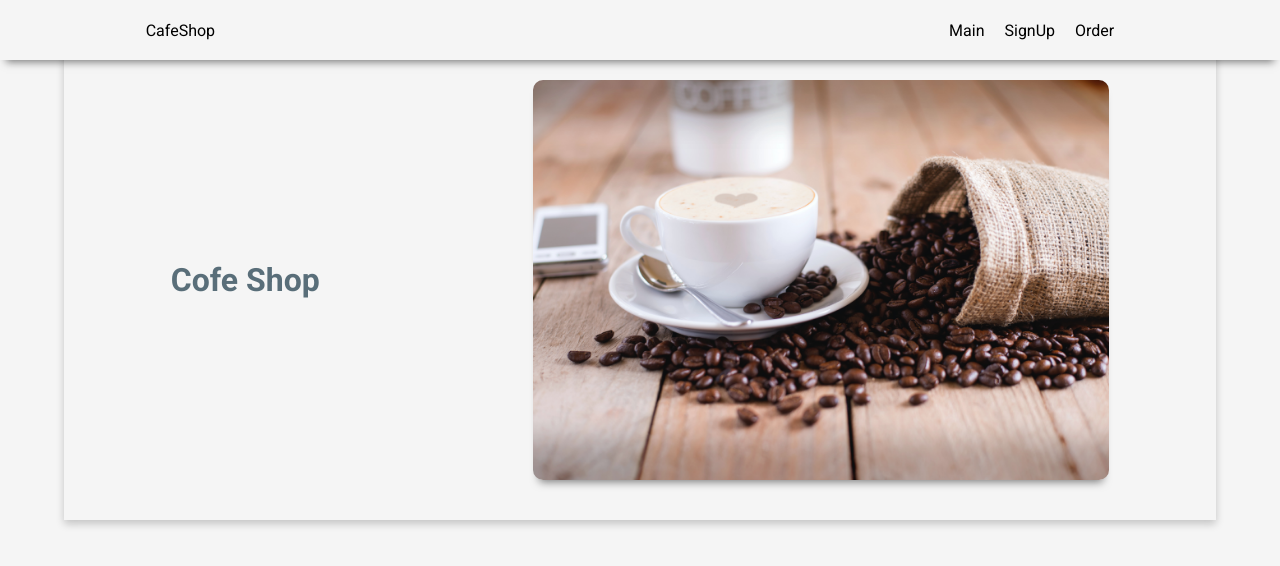
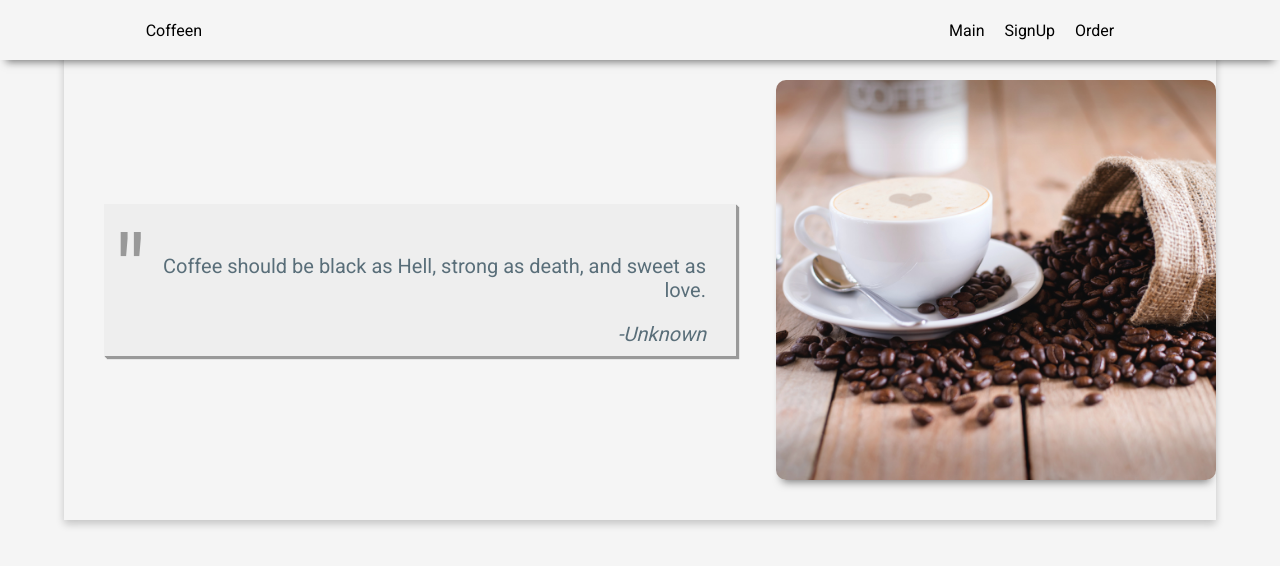
Before and after one commit to MikeShveyn/cafeProject, a React (Create React App) app: page / in a window 1280 px wide. Shown: the top 566 px of the page. Built offline with nearby package versions, Linux system fonts and the light colour scheme.

Commit message:
little design changes

```diff
--- a/package.json
+++ b/package.json
@@ -14,7 +14,7 @@
     "react": "^17.0.2",
     "react-dom": "^17.0.2",
     "react-router-dom": "^6.1.1",
-    "react-scripts": "4.0.3",
+    "react-scripts": "^3.4.4",
     "web-vitals": "^1.1.2"
   },
   "scripts": {
--- a/src/components/navigation/TopNavBar.js
+++ b/src/components/navigation/TopNavBar.js
@@ -1,12 +1,12 @@
+import React from "react";
 import { Link } from "react-router-dom";
-import {React} from 'react';
 
 import  css from "./TopNavBar.module.css";
 
 function TopNavBar() {
   return (
     <header className={css.fixed}>
-      <div className={css.logoTitle}>CafeShop</div>
+      <div className={css.logoTitle}>Coffeen</div>
       <nav>
         <ul>
           <li>
--- a/src/components/ui/Layout/MainLayout.js
+++ b/src/components/ui/Layout/MainLayout.js
@@ -1,3 +1,4 @@
+import React from "react";
 import TopNavBar from "../../navigation/TopNavBar";
 import css from "./MainLayout.module.css";
 
--- a/src/pages/Main/Main.js
+++ b/src/pages/Main/Main.js
@@ -1,10 +1,14 @@
+import React from "react";
 import css from "./Main.module.css";
 
 function Main() {
   return (
     <div>
       <header>
-        <div className={css.title}>Cofe Shop</div>
+        <blockquote>
+            <p>Coffee should be black as Hell, strong as death, and sweet as love.</p>
+            <span class="author"><i>-Unknown</i></span>
+          </blockquote>
         <div className={css.headerImg}>
           <img src="assets/imgs/main-page-header.jpg" alt="header" />
         </div>
--- a/src/pages/Main/Main.module.css
+++ b/src/pages/Main/Main.module.css
@@ -5,7 +5,6 @@
 
 header {
     display: flex;
-    justify-content: space-around;
     align-items: center;
 }
 
@@ -23,8 +22,52 @@ header {
     box-shadow: 0px 8px 8px -6px rgb(0 0 0 / 50%);
 }
 
-.title {
+blockquote {
+    width: 65%;
+    font-size: 20px;
+    position: relative;
+    display: inline-block;
+    background: #eee;
     color : #596E79;
-    font-size: 32px;
-    font-weight: bold;
-}
+    padding: 30px 30px 10px 30px;
+    color: #596E79;
+    text-align: right;
+    box-shadow: 1px 1px 1px #999, 2px 2px 1px #999, 3px 3px 1px #999;
+    transition-duration: 0.3s;
+  }
+  blockquote span.author {
+    position: relative;
+    display: block;
+    text-align: right;
+    margin-top: 5px;
+    color: #596E79;
+  }
+  blockquote span.author i {
+    position: relative;
+    background: #eee;
+    padding-left: 5px;
+    font-style: italic;
+  }
+  blockquote span.author::before {
+    display: block;
+    content: "";
+    position: absolute;
+    top: 50%;
+    left: 0;
+    width: 100%;
+    height: 1px;
+    background: #ccc;
+    z-index: 1;
+  }
+  blockquote:hover {
+    box-shadow: 1px 1px 5px #999, 2px 2px 6px #999, 3px 3px 7px #999;
+  }
+  blockquote::before {
+    display: block;
+    position: absolute;
+    top: 10px;
+    left:10px;
+    content: "\"";
+    font-size: 100px;
+    color: #999;
+  }
--- a/src/pages/Order/Order.js
+++ b/src/pages/Order/Order.js
@@ -1,3 +1,5 @@
+import React from "react";
+
 function Order() {
     return(
         <div>
--- a/src/pages/SignUp/SignUp.js
+++ b/src/pages/SignUp/SignUp.js
@@ -1,3 +1,5 @@
+import React from "react";
+
 function SignUp() {
     return(
         <div>
--- a/src/store/data-context.js
+++ b/src/store/data-context.js
@@ -1,3 +1,4 @@
+import React from "react";
 import {createContext, useState} from 'react';
 
 const DataContext = createContext({
```
Also changed, not shown: 1 other file (tests, documents, lock files or other folders).
